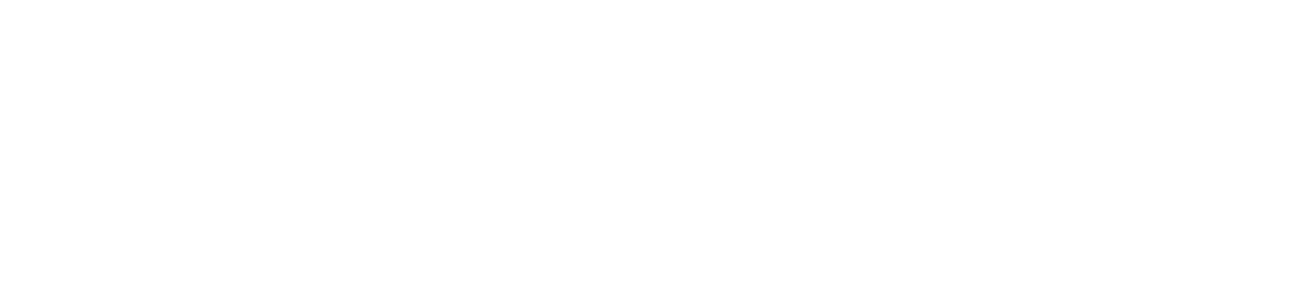
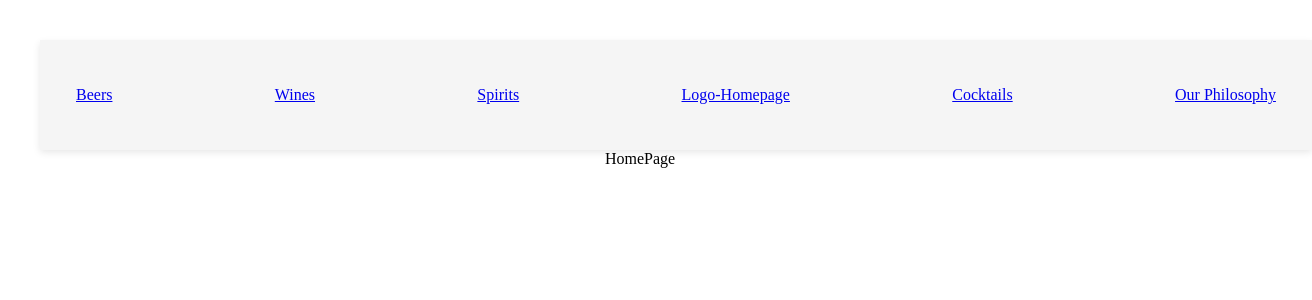
Before and after one commit to mfrih/frontend-alcohol-free-eshop, a React (Vite) app: page / in a window 1280 px wide. Shown: the top 300 px of the page, 1312 px wide, since content can reach past the window. Built offline with nearby package versions, Linux system fonts and the light colour scheme; the HTML template or start-up script is replaced by a standard one.

Commit message:
does routing, displays navbar with links and fetches the right drink category for the right pages (beers, wines, spirits)

```diff
--- a/package.json
+++ b/package.json
@@ -10,6 +10,7 @@
     "preview": "vite preview"
   },
   "dependencies": {
+    "axios": "^1.6.5",
     "react": "^18.2.0",
     "react-dom": "^18.2.0",
     "react-router-dom": "^6.21.3"
--- a/src/App.jsx
+++ b/src/App.jsx
@@ -1,8 +1,43 @@
 import { useState } from "react";
+import { Route, Routes } from "react-router-dom";
 import "./App.css";
+import Navbar from "./components/Navbar/Navbar";
+import HomePage from "./pages/HomePage/HomePage";
+import AllDrinksByCatPage from "./pages/AllDrinksByCatPage/AllDrinksByCatPage";
+import AllCocktailsPage from "./pages/AllCocktailsPage/AllCocktailsPage";
+import ErrorPage from "./pages/ErrorPage/ErrorPage";
+import AboutPage from "./pages/AboutPage/AboutPage";
+import OneDrinkPage from "./pages/OneDrinkPage/OneDrinkPage";
 
 function App() {
-  return <></>;
+  return (
+    <>
+      <Navbar />
+      <Routes>
+        <Route path="/" element={<HomePage />} />
+        <Route
+          path="/beers"
+          element={<AllDrinksByCatPage drinkCategory="beer" />}
+        >
+          <Route path=":drinkId" element={<OneDrinkPage />} />
+        </Route>
+        <Route
+          path="/wines"
+          element={<AllDrinksByCatPage drinkCategory="wine" />}
+        >
+          <Route path=":drinkId" element={<OneDrinkPage />} />
+        </Route>
+        <Route
+          path="/spirits"
+          element={<AllDrinksByCatPage drinkCategory="spirit" />}
+        >
+          <Route path=":drinkId" element={<OneDrinkPage />} />
+        </Route>
+        <Route path="*" element={<ErrorPage />} />
+        <Route path="/our-philosophy" element={<AboutPage />} />
+      </Routes>
+    </>
+  );
 }
 
 export default App;
--- /dev/null
+++ b/src/components/DrinkList/DrinkList.jsx
@@ -0,0 +1,23 @@
+import React from "react";
+import "./DrinkList.css";
+
+function DrinkList({ drinks }) {
+  return (
+    <>
+      <div>
+        {drinks.map((drink) => {
+          return (
+            <div key={drink.id}>
+              <img src={drink.image_url} alt={drink.name} />
+              <h3> {drink.name}</h3>
+              <p>{drink.brand}</p>
+              <p>{drink.price}</p>
+            </div>
+          );
+        })}
+      </div>
+    </>
+  );
+}
+
+export default DrinkList;
--- a/src/components/Navbar/Navbar.css
+++ b/src/components/Navbar/Navbar.css
@@ -0,0 +1,12 @@
+.NavBar {
+  z-index: 1;
+  position: relative;
+  width: 100%;
+  height: 70px;
+  display: flex;
+  padding: 20px 36px;
+  background-color: whitesmoke;
+  box-shadow: 0px 2.98256px 7.4564px rgba(0, 0, 0, 0.1);
+  align-items: center;
+  justify-content: space-between;
+}
--- a/src/components/Navbar/Navbar.jsx
+++ b/src/components/Navbar/Navbar.jsx
@@ -1,8 +1,18 @@
 import React from "react";
 import "./Navbar.css";
+import { NavLink } from "react-router-dom";
 
 function Navbar() {
-  return <div>Navbar</div>;
+  return (
+    <nav className="NavBar">
+      <NavLink to="/beers">Beers</NavLink>
+      <NavLink to="/wines">Wines</NavLink>
+      <NavLink to="/spirits">Spirits</NavLink>
+      <NavLink to="/">Logo-Homepage</NavLink>
+      <NavLink to="/cocktails">Cocktails</NavLink>
+      <NavLink to="/our-philosophy">Our Philosophy</NavLink>
+    </nav>
+  );
 }
 
 export default Navbar;
--- a/src/pages/AllDrinksByCatPage/AllDrinksByCatPage.jsx
+++ b/src/pages/AllDrinksByCatPage/AllDrinksByCatPage.jsx
@@ -1,8 +1,43 @@
 import React from "react";
 import "./AllDrinksByCatPage.css";
+import DrinkList from "../../components/DrinkList/DrinkList";
+import { useState, useEffect } from "react";
+import axios from "axios";
+const API_URL = "http://localhost:3000";
 
-function AllDrinksByCatPage() {
-  return <div>AllDrinksByCatPage</div>;
+function AllDrinksByCatPage({ drinkCategory }) {
+  const [drinks, setDrinks] = useState(null);
+
+  async function fetchAllDrinks() {
+    try {
+      const response = await axios.get(
+        `${API_URL}/drinks?category=${drinkCategory}`
+      );
+      console.log(response);
+      setDrinks(response.data);
+      console.log(response.data);
+    } catch (error) {
+      console.error(error);
+    }
+  }
+
+  useEffect(() => {
+    fetchAllDrinks();
+  }, [drinkCategory]);
+
+  if (!drinks) {
+    return <p>Loading...</p>;
+  }
+
+  return (
+    <div>
+      <h2>Choose from all our drinks</h2>
+      <h3>{drinkCategory}</h3>
+      <div>
+        <DrinkList drinks={drinks} />
+      </div>
+    </div>
+  );
 }
 
 export default AllDrinksByCatPage;
```
Also changed, not shown: src/components/DrinkList/DrinkList.css (added), 1 other file (tests, documents, lock files or other folders).
